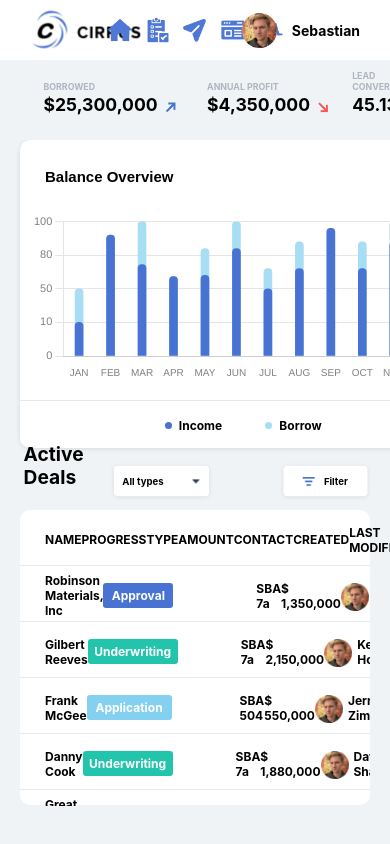
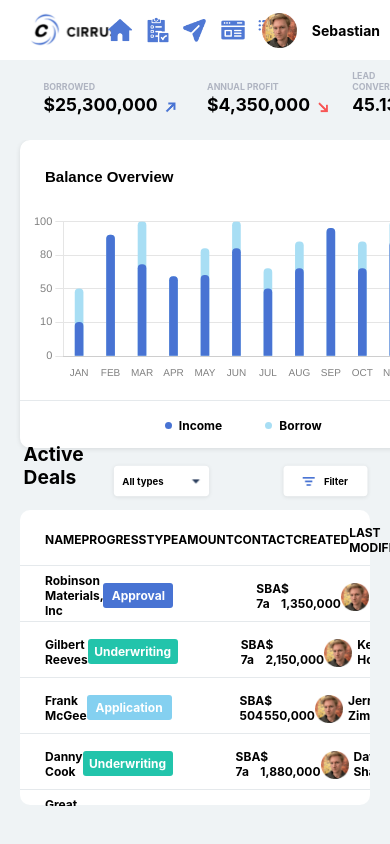
Before and after one commit to fluffyshark/dashboard, a React (Create React App) app: page / in a window 390 px wide. Shown: the top 844 px of the page. Built offline with nearby package versions, Linux system fonts and the light colour scheme.

Commit message:
Responsive CSS - Adjusted navbar to look good down to width 600px

```diff
--- a/src/components/navbar/styles/_navbar.scss
+++ b/src/components/navbar/styles/_navbar.scss
@@ -20,6 +20,7 @@
     cursor: pointer;
 
     @media screen and (max-width: 1180px) {margin-left: 25px;}
+    @media screen and (max-width: 800px) {width: 100px;}
 }
 .navbar_center {
     height: 100%;
@@ -52,6 +53,7 @@
     margin-right: 30px;
     cursor: pointer;
 
+    @media screen and (max-width: 900px) {margin-left: 20px; margin-right: 20px;}
     @media screen and (max-width: 700px) {margin-left: 0px; margin-right: 0px;}
 }
 
@@ -91,7 +93,8 @@
     margin-right: 50px;
     cursor: pointer;
 
-    @media screen and (max-width: 1180px) {margin-right: 30px;}
+    @media screen and (max-width: 1180px) and (min-width: 749px) {margin-right: 30px;}
+    @media screen and (max-width: 748px) {margin-right: 10px;}
 }
 
 #navbar_profile>img {height: 100%;}
--- a/src/styles/style.css
+++ b/src/styles/style.css
@@ -717,6 +717,11 @@
     margin-left: 25px;
   }
 }
+@media screen and (max-width: 800px) {
+  .navbar_left_logotype {
+    width: 100px;
+  }
+}
 
 .navbar_center {
   height: 100%;
@@ -752,6 +757,12 @@
   margin-left: 30px;
   margin-right: 30px;
   cursor: pointer;
+}
+@media screen and (max-width: 900px) {
+  .navbar_center > img {
+    margin-left: 20px;
+    margin-right: 20px;
+  }
 }
 @media screen and (max-width: 700px) {
   .navbar_center > img {
@@ -814,9 +825,14 @@
   margin-right: 50px;
   cursor: pointer;
 }
-@media screen and (max-width: 1180px) {
+@media screen and (max-width: 1180px) and (min-width: 749px) {
   #navbar_profile {
     margin-right: 30px;
+  }
+}
+@media screen and (max-width: 748px) {
+  #navbar_profile {
+    margin-right: 10px;
   }
 }
 
```
Also changed, not shown: 1 other file (tests, documents, lock files or other folders).
